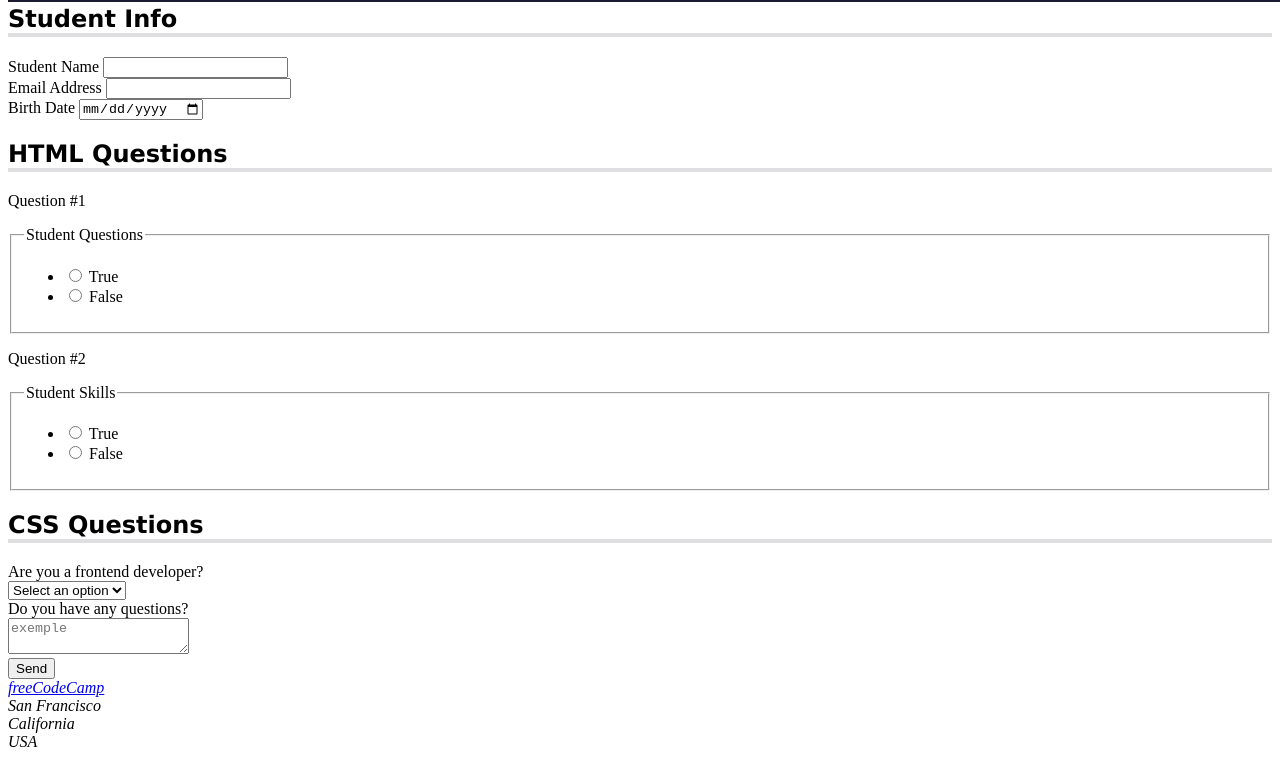
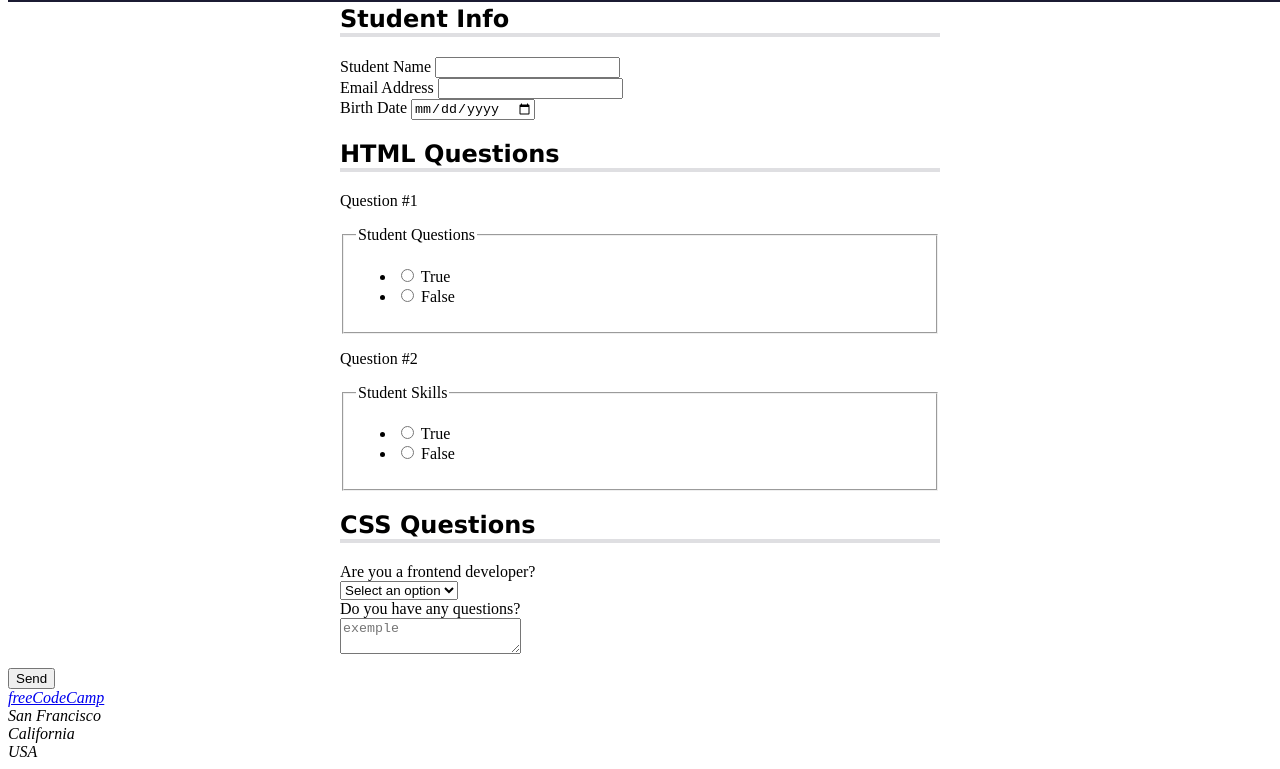
Before and after one commit to jeffvital/Building-a-Quiz, a plain HTML site: page index.html in a window 1280 px wide. Shown: the part 48-817 px from the top of the page. Drawn offline with Linux system fonts and the light colour scheme.

Commit message:
center the section

```diff
--- a/styles.css
+++ b/styles.css
@@ -78,3 +78,10 @@ nav > ul > li:hover {
 main {
   padding-top: 25px;
 }
+
+section {
+  width: 80%;
+  margin: 0 auto;
+  margin-bottom: 10px;
+  max-width: 600px;
+}
```
